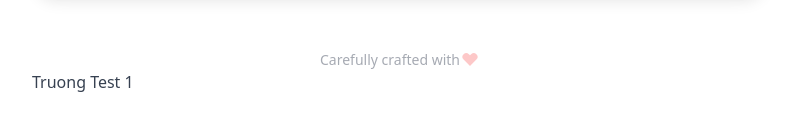
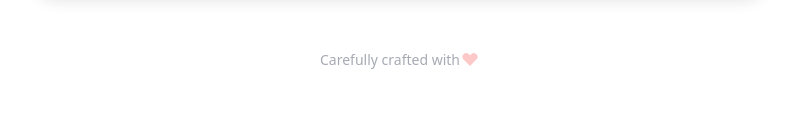
Before and after one commit to onegridxyz/customer-portal, a React app: page / in a window 1280 px wide. Shown: the part 1378-1508 px from the top of the page, without its empty margins (240-1038 px from the left). Built offline with nearby package versions, Linux system fonts and the light colour scheme.

Commit message:
OG-3 remove test (#12)

```diff
--- a/src/app/nx-welcome.tsx
+++ b/src/app/nx-welcome.tsx
@@ -811,7 +811,6 @@ export function NxWelcome({ title }: { title: string }) {
               />
             </svg>
           </p>
-          <p>Truong Test 1</p>
         </div>
       </div>
     </>
```
